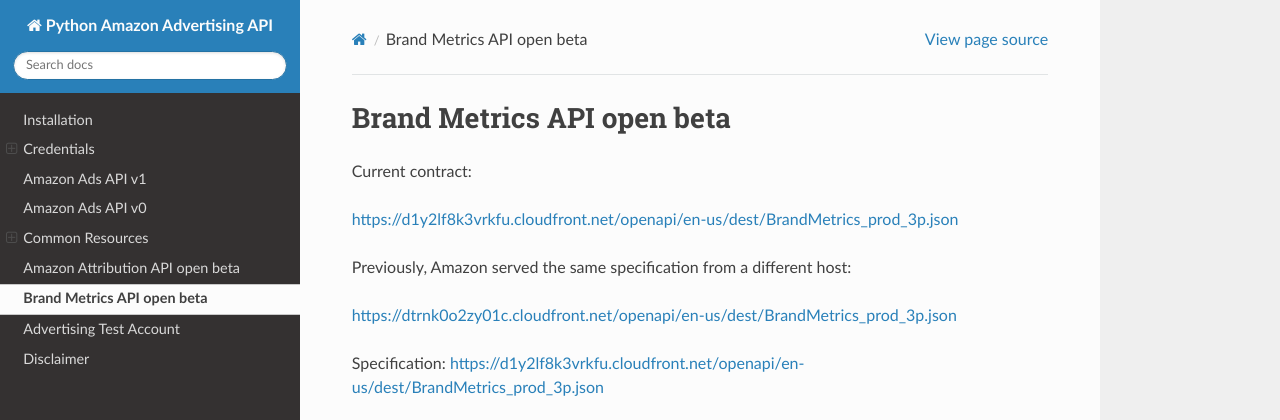
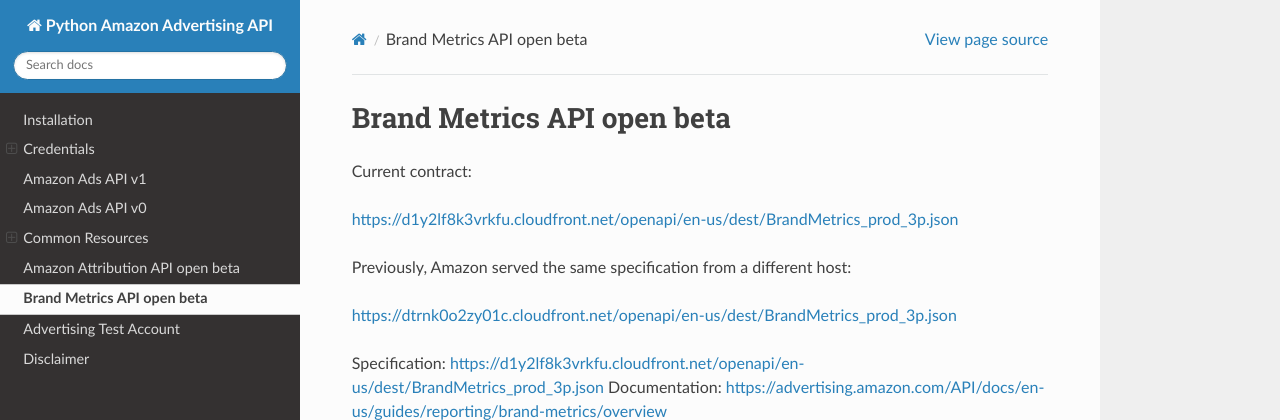
Before and after one commit to denisneuf/python-amazon-ad-api, a Sphinx documentation site: the page built from docs/api/brand_metrics.rst, in a window 1280 px wide, cut to the strip 0-420 px from the top of the page. Built offline with Sphinx 7.4.7 and the Read the Docs theme 3.1.0, drawn with Linux system fonts in a browser that asks for light colours; part of the change alters nothing that is shown.

Commit message:
docs(api): link the brand metrics page to its vendor overview
The page already carried the open beta title and the current contract; it only
lacked the documentation link. It points at
guides/reporting/brand-metrics/overview, the page titled Brand Metrics API
Overview.

```diff
--- a/docs/api/brand_metrics.rst
+++ b/docs/api/brand_metrics.rst
@@ -14,6 +14,7 @@ Previously, Amazon served the same specification from a different host:
 .. _https://dtrnk0o2zy01c.cloudfront.net/openapi/en-us/dest/BrandMetrics_prod_3p.json: https://dtrnk0o2zy01c.cloudfront.net/openapi/en-us/dest/BrandMetrics_prod_3p.json
 
 Specification: https://d1y2lf8k3vrkfu.cloudfront.net/openapi/en-us/dest/BrandMetrics_prod_3p.json
+Documentation: https://advertising.amazon.com/API/docs/en-us/guides/reporting/brand-metrics/overview
 
 .. autoclass:: ad_api.api.BrandMetrics
     :members:
```
